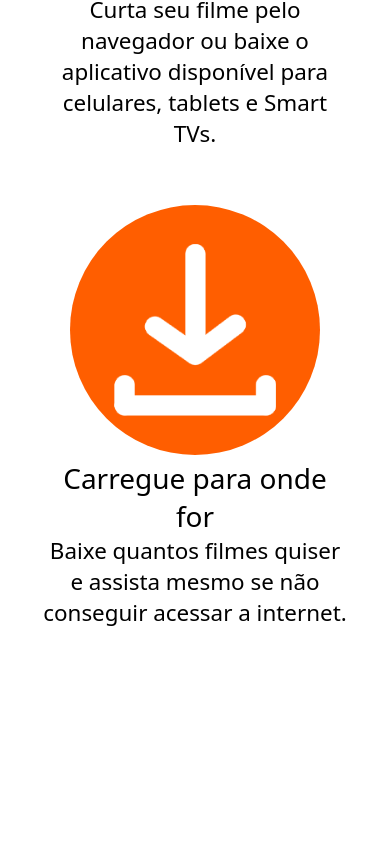
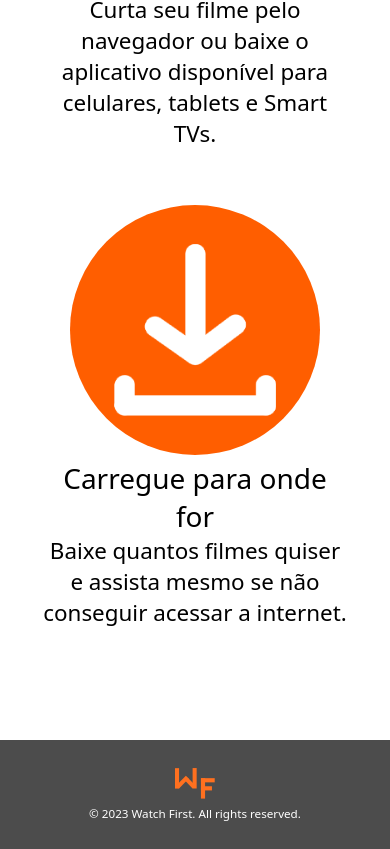
Before and after one commit to rafaelpacinii/watch-first-react-version, a React (Vite) app: page / in a window 390 px wide. Shown: the part 1565-2414 px from the top of the page. Before the commit the page ends 2305 px from the top, so only its background shows below. Built offline with nearby package versions, Linux system fonts and the light colour scheme.

Commit message:
adding footer

```diff
--- a/src/App.tsx
+++ b/src/App.tsx
@@ -1,4 +1,5 @@
 import { BenefitsSection } from "./components/BenefitsSection";
+import { Footer } from "./components/Footer";
 import { Header } from "./components/Header";
 import { IntroSection } from "./components/IntroSection";
 
@@ -14,6 +15,7 @@ export function App() {
       </GradientBackground>
 
       <BenefitsSection />
+      <Footer />
       <GlobalStyle />
     </>
   );
--- /dev/null
+++ b/src/components/Footer/index.tsx
@@ -0,0 +1,11 @@
+import { Container } from "./styles";
+import logo from "../../assets/logo.svg"
+
+export function Footer() {
+    return(
+        <Container>
+            <img src={logo} alt="Watch First logo" />
+            <small>© 2023 Watch First. All rights reserved.</small>
+        </Container>
+    );
+}
--- /dev/null
+++ b/src/components/Footer/styles.ts
@@ -0,0 +1,21 @@
+import styled from "styled-components";
+
+export const Container = styled.footer`
+  width: 100%;
+  padding: 2rem;
+  color: var(--white);
+  background-color: var(--grey);
+  display: flex;
+  text-align: center;
+  justify-content: center;
+  flex-flow: row wrap;
+
+  img {
+    width: 40px;
+  }
+
+  small {
+    margin-top: 0.5rem;
+    flex-basis: 100%;
+  }
+`;
--- /dev/null
+++ b/src/components/Header/MobileNavigation.tsx
@@ -0,0 +1,55 @@
+import { useContext, useState } from "react";
+import Modal from "react-modal";
+import { NavLinks } from "./NavLinks";
+import { MenuContext } from ".";
+import { CommonNavStyles, MobileNav } from "./styles";
+
+Modal.setAppElement("#root");
+
+export function MobileNavigation() {
+  const [isOpen, setIsOpen] = useContext(MenuContext);
+  const [isMobile, setIsMobile] = useState(true);
+
+  window.addEventListener("resize", () =>{
+    if(window.innerWidth > 665){
+      setIsMobile(false)
+    } else{
+      setIsMobile(true);
+    }
+  });
+
+  const customStyles = {
+    content: {
+      top: "0",
+      left: "auto",
+      right: "0",
+      bottom: "0",
+      backgroundColor: "var(--grey)",
+      borderRadius: "none",
+      display: isMobile ? "block" : "none",
+    },
+    overlay: {
+      backgroundColor: "rgba(0, 0, 0, 0.7)",
+      display: isMobile ? "block" : "none",
+    },
+  };
+
+  function closeModal() {
+    setIsOpen(false);
+  }
+
+  return (
+    <Modal
+      isOpen={isOpen}
+      onRequestClose={closeModal}
+      style={customStyles}
+      contentLabel="Modal"
+    >
+      <CommonNavStyles>
+        <MobileNav className="mobile-navbar">
+          <NavLinks />
+        </MobileNav>
+      </CommonNavStyles>
+    </Modal>
+  );
+}
--- /dev/null
+++ b/src/components/Header/NavBar.tsx
@@ -0,0 +1,11 @@
+import { MobileNavigation } from "./MobileNavigation";
+import { NonMobileNavigation } from "./NonMobileNavigation";
+
+export function NavBar() {
+  return (
+    <div>
+      <MobileNavigation />
+      <NonMobileNavigation />
+    </div>
+  );
+}
--- /dev/null
+++ b/src/components/Header/NavLinks.tsx
@@ -0,0 +1,15 @@
+export function NavLinks() {
+  return (
+      <ul>
+        <li>
+          <a href="">Catálogo</a>
+        </li>
+        <li>
+          <a href="">Testar Gratuitamente</a>
+        </li>
+        <li>
+          <a href="">Entrar</a>
+        </li>
+      </ul>
+  );
+}
--- /dev/null
+++ b/src/components/Header/NonMobileNavigation.tsx
@@ -0,0 +1,12 @@
+import { NavLinks } from "./NavLinks";
+import { CommonNavStyles, NonMobileNav } from "./styles";
+
+export function NonMobileNavigation() {
+  return (
+    <CommonNavStyles>
+      <NonMobileNav className="non-mobile-navbar">
+        <NavLinks />
+      </NonMobileNav>
+    </CommonNavStyles>
+  );
+}
```
Also changed, not shown: 1 other file (tests, documents, lock files or other folders).
